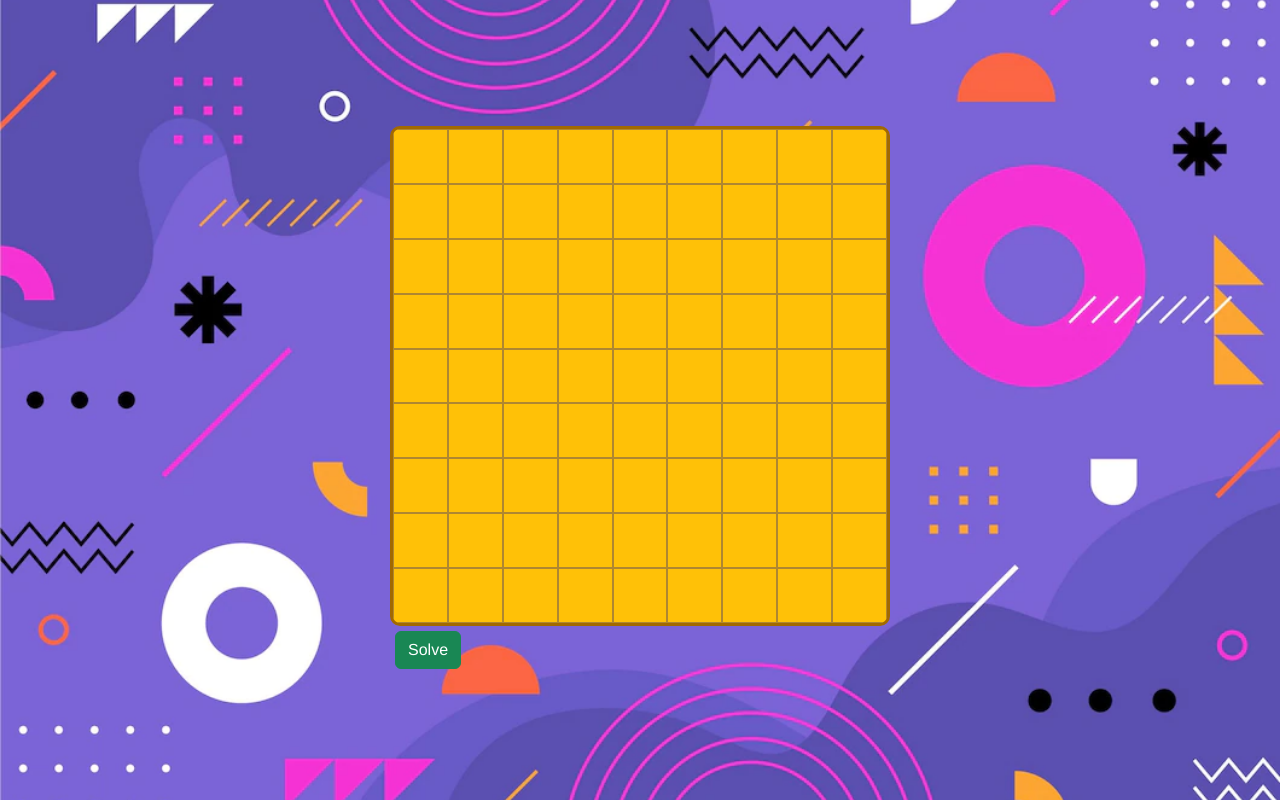
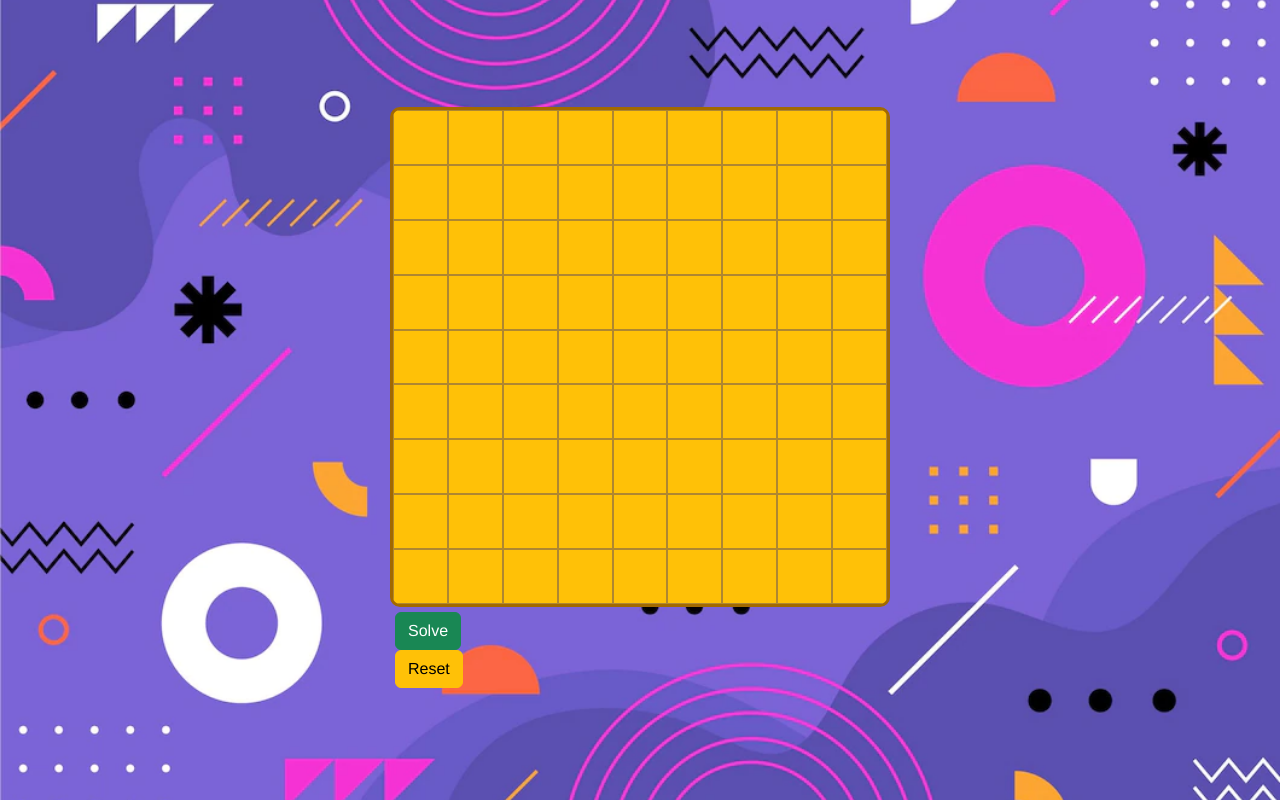
Before and after one commit to me-oniichan/board-games, a React (Create React App) app: page / in a window 1280 px wide. Built offline with nearby package versions, Linux system fonts and the light colour scheme.

Commit message:
added reset button

```diff
--- a/src/Sudoku/Buttons.jsx
+++ b/src/Sudoku/Buttons.jsx
@@ -1,10 +1,12 @@
+import Reset from "./Reset";
 import Solve from "./Solve";
 
 
 export default function Buttons(){
     return(
         <div style={{margin: "5px", fontSize:"1rem"}}>
-            <Solve></Solve>
+            <Solve/>
+            <Reset/>
         </div>
     )
 }
--- /dev/null
+++ b/src/Sudoku/Reset.jsx
@@ -0,0 +1,19 @@
+import { useContext } from "react";
+import { Button } from "reactstrap";
+import sudokuContext from "./sudokuContext";
+
+export default function Reset(){
+    const [grid, setGrid] = useContext(sudokuContext)
+
+    const reset = ()=>{
+        setGrid(grid.map((val1)=>(
+            val1.map((val2)=>{
+                return val2.mode === "#5b50b1"? {...val2, value: 0} : val2;
+            })
+        )))
+    }
+
+    return(
+        <Button id="reset" color="warning" onClick={reset}>Reset</Button>
+    )
+}
```
